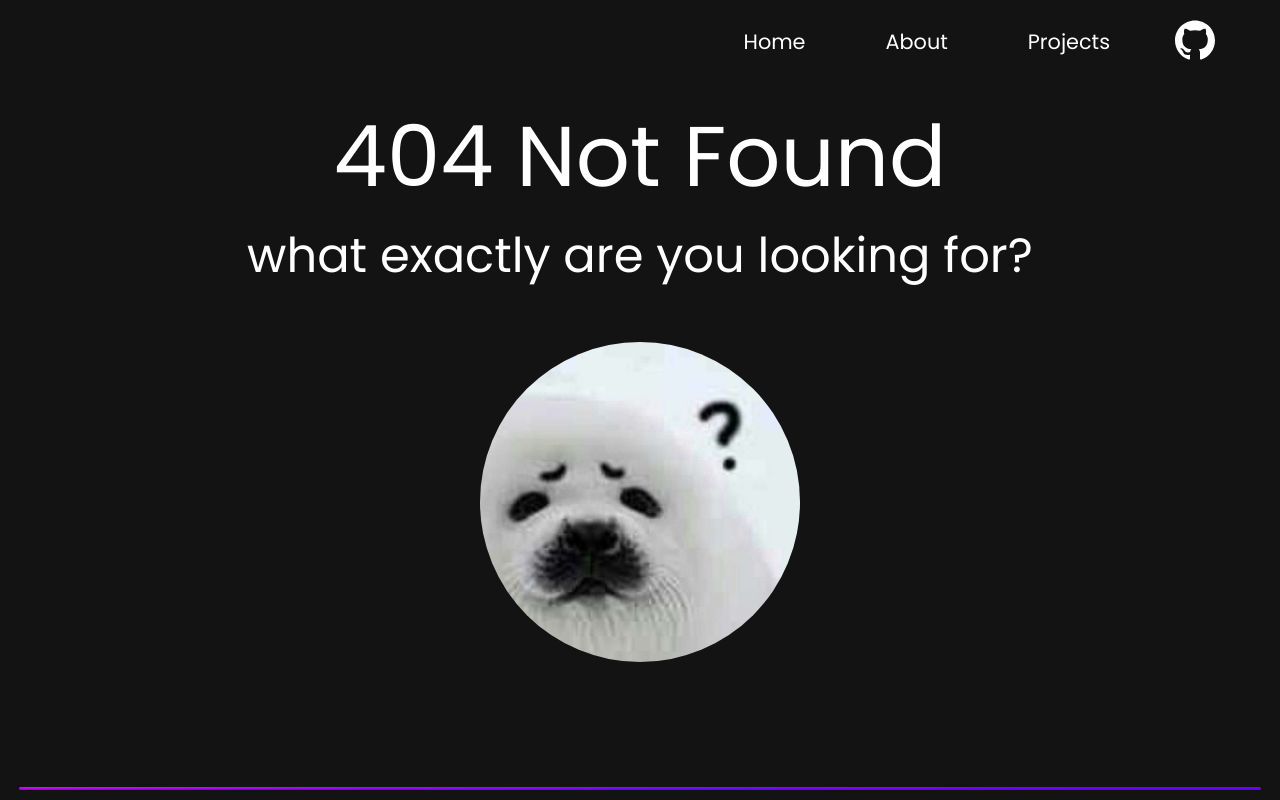
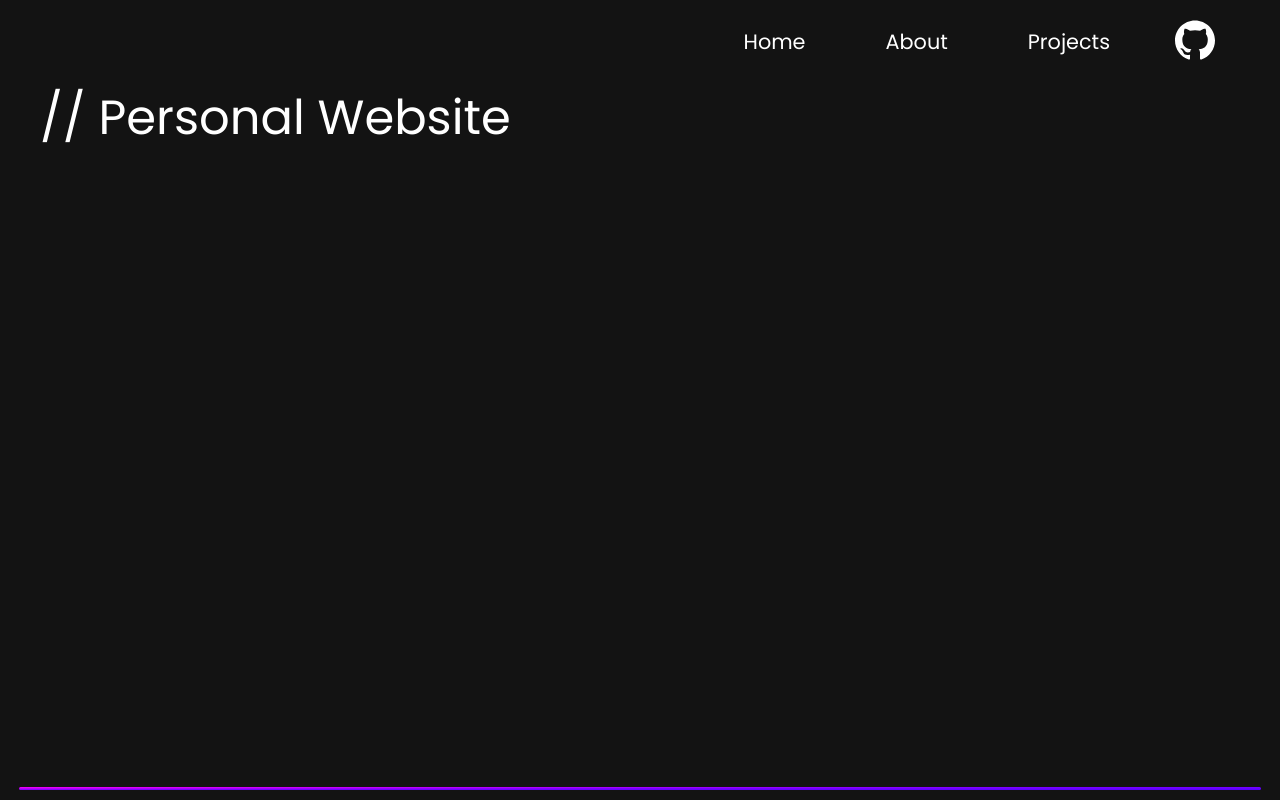
Before and after one commit to mvlwarekekw/mvlware.xyz, a Vue app: page /project/1 in a window 1280 px wide. Before the commit this address had no page. Built offline with nearby package versions, Linux system fonts and the light colour scheme.

Commit message:
feat: add project details for every project (not done)

```diff
--- a/src/components/Project.vue
+++ b/src/components/Project.vue
@@ -65,6 +65,7 @@ const technology_name = (path: String) => {
   display: flex;
   flex-direction: column;
   background-color: #191818;
+  width: 26vw;
   border-radius: 24px;
   padding: 0 25px;
   margin: 0 30px;
@@ -85,7 +86,6 @@ const technology_name = (path: String) => {
 }
 
 .description {
-  width: 18vw;
   margin: 17px 0;
 }
 
--- /dev/null
+++ b/src/components/ProjectDetails.vue
@@ -0,0 +1,39 @@
+<script setup lang="ts">
+import json from "@/json/projects.json";
+
+const props = defineProps({
+  id: {
+    type: String,
+    default: "1"
+  }
+})
+
+interface ProjectType {
+  name: string;
+  description: string;
+  category: string;
+  link?: string,
+  display_link?: string,
+  technologies: any
+}
+
+const projects: { [id: string]: ProjectType } = json
+const project = projects[props.id]
+
+
+</script>
+
+<template>
+<div class="container">
+  <div class="title">
+    <h1 class="text-xl">// {{ project.name }}</h1>
+  </div>
+</div>
+</template>
+
+<style scoped>
+.title {
+  display: flex;
+  flex-direction: column;
+}
+</style>
--- a/src/components/Projects.vue
+++ b/src/components/Projects.vue
@@ -1,5 +1,6 @@
 <script setup lang="ts">
 import Project from "@/components/Project.vue";
+import json from '@/json/projects.json'
 import {onMounted, ref} from "vue";
 
 interface ProjectType {
@@ -12,41 +13,7 @@ interface ProjectType {
 }
 
 let categories: { [category: string]: ProjectType[]} = {}
-const projects: { [id: string]: ProjectType } = {
-  "1": {
-    "name": "Personal Website",
-    "description": "My personal Website (the website you are on at this moment)",
-    "category":  "website",
-    "link": "https://mvlware.xyz",
-    "display_link": "mvlware.xyz",
-    "technologies": [
-      "/vueJS.svg",
-      "/typeScript.svg"
-    ]
-  },
-  "2": {
-    "name": "pytwitter",
-    "description": "Python wrapper for the Twitter API, development paused because Im unable to test the API.",
-    "category":  "python",
-    "link": "https://github.com/mvlwarekekw/pytwitter",
-    "display_link": "GitHub",
-    "technologies": ["/python.svg"]
-  },
-  "3": {
-    "name": "IskraMC",
-    "description": "IskraMC is a minecraft minigame server network currently in development.",
-    "category":  "kotlin",
-    "technologies": ["/kotlin.svg", "/mongoDB.svg"]
-  },
-  "4": {
-    "name": "Fuck distractions",
-    "description": "A chrome extension that blocks yt shorts, instagram and tiktok websites. :D",
-    "category":  "extension",
-    "link": "https://github.com/mvlwarekekw/fuckDistractions",
-    "display_link": "GitHub",
-    "technologies": ["/javaScript.svg"]
-  }
-}
+const projects: { [id: string]: ProjectType } = json
 
 let divLoaded = ref(false)
 
--- /dev/null
+++ b/src/json/projects.json
@@ -0,0 +1,35 @@
+{
+  "1": {
+    "name": "Personal Website",
+    "description": "My personal Website (the website you are on at this moment)",
+    "category":  "website",
+    "link": "https://mvlware.xyz",
+    "display_link": "mvlware.xyz",
+    "technologies": [
+      "/vueJS.svg",
+      "/typeScript.svg"
+    ]
+  },
+  "2": {
+    "name": "pytwitter",
+    "description": "Python wrapper for the Twitter API, development paused because Im unable to test the API.",
+    "category":  "python",
+    "link": "https://github.com/mvlwarekekw/pytwitter",
+    "display_link": "GitHub",
+    "technologies": ["/python.svg"]
+  },
+  "3": {
+    "name": "IskraMC",
+    "description": "IskraMC is a minecraft minigame server network currently in development.",
+    "category":  "kotlin",
+    "technologies": ["/kotlin.svg", "/mongoDB.svg"]
+  },
+  "4": {
+    "name": "Fuck distractions",
+    "description": "A chrome extension that blocks yt shorts, instagram and tiktok websites. :D",
+    "category":  "extension",
+    "link": "https://github.com/mvlwarekekw/fuckDistractions",
+    "display_link": "GitHub",
+    "technologies": ["/javaScript.svg"]
+  }
+}
--- a/src/router/index.ts
+++ b/src/router/index.ts
@@ -3,6 +3,7 @@ import HomeView from '../views/HomeView.vue'
 import AboutView from "@/views/AboutView.vue";
 import NotFoundView from "@/views/NotFoundView.vue";
 import ProjectsView from "@/views/ProjectsView.vue";
+import ProjectView from "@/views/ProjectView.vue";
 
 const router = createRouter({
   history: createWebHistory(import.meta.env.BASE_URL),
@@ -23,6 +24,11 @@ const router = createRouter({
       component: ProjectsView
     },
     {
+      path: '/project/:id',
+      name: 'project',
+      component: ProjectView
+    },
+    {
       path: '/:catchAll(.*)',
       name: 'not-found',
       component: NotFoundView
--- /dev/null
+++ b/src/views/ProjectView.vue
@@ -0,0 +1,17 @@
+<script setup lang="ts">
+import { useRoute } from "vue-router";
+import ProjectDetails from "@/components/ProjectDetails.vue";
+
+const route = useRoute()
+const id: string = route.params.id.toString()
+
+
+</script>
+
+<template>
+<ProjectDetails :id="id" />
+</template>
+
+<style scoped>
+
+</style>
```
